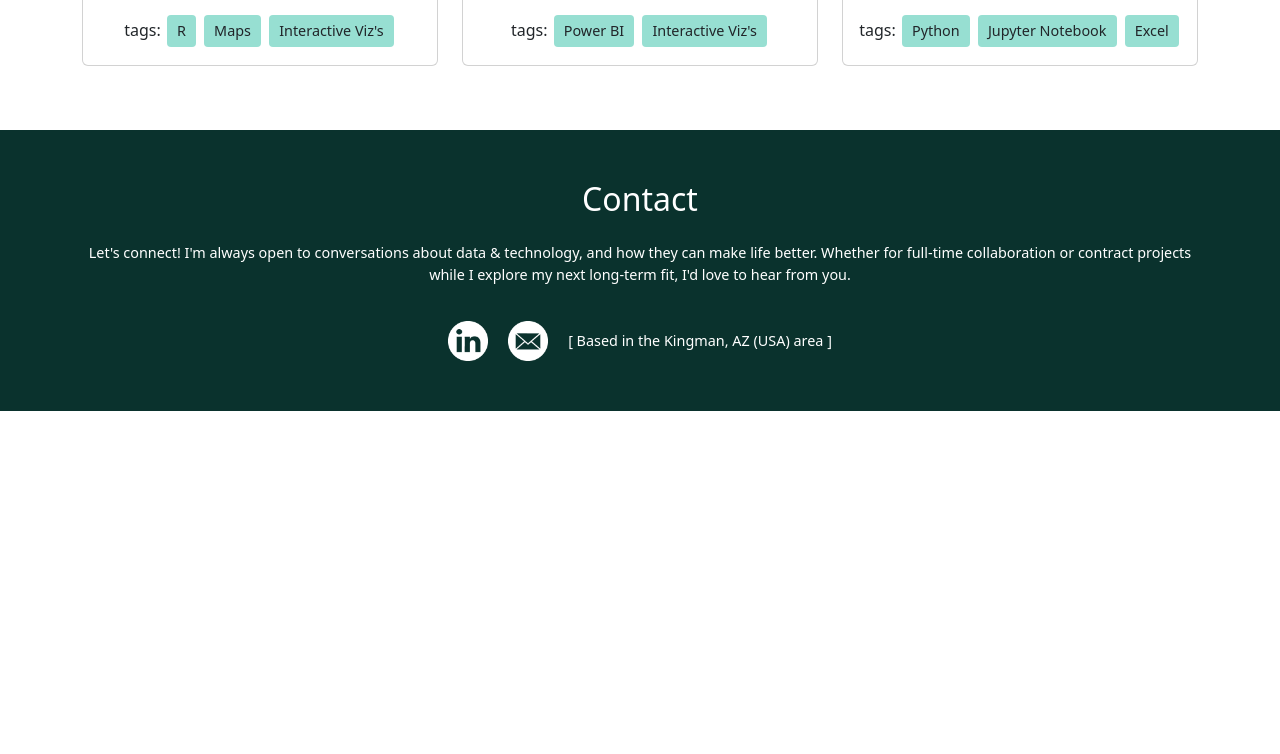
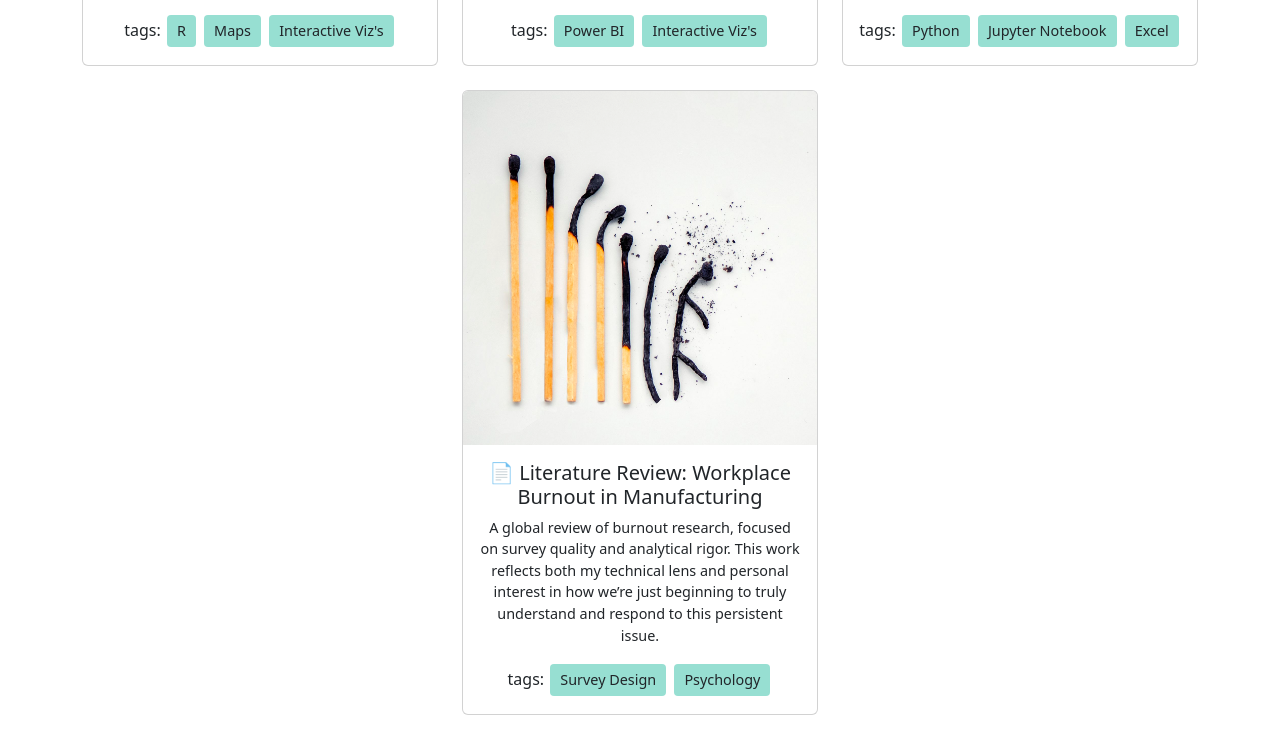
Before and after one commit to cmgray00/cmgray00.github.io, a plain HTML site: page index.html in a window 1280 px wide. Shown: the part 1806-2560 px from the top of the page. Before the commit the page ends 2217 px from the top, so only its background shows below. Drawn offline with nearby package versions, Linux system fonts and the light colour scheme.

Commit message:
Added burnout literature review card

```diff
--- a/index.html
+++ b/index.html
@@ -294,6 +294,35 @@
 		  <!-- </a> -->
         </div>
 
+		<!-- 7th Project Card -->
+        <div class="col-md-4 mb-4">
+		<a href='literature_review-workplace_burnout_in_mfg_and_costs.pdf' class='text-decoration-none text-reset' target="_blank">
+          <div class="card h-100">
+		  <div class='card-img-container'>
+            <img
+			  src="images/projects/burnout.jpg"
+              class="card-img-top"
+              alt="Literature Review: Workplace burnout in manufacturing and its costs"
+            />
+		  </div>
+            <div class="card-body d-flex flex-column">
+              <h5 class="card-title">📄 Literature Review: Workplace Burnout in Manufacturing</h5>
+              <p class="card-text">
+				A global review of burnout research, focused on survey quality and analytical rigor.
+				This work reflects both my technical lens and personal interest in how we’re just beginning
+				to truly understand and respond to this persistent issue.
+              </p>
+				 <!-- Skill textbox -->
+                <div class="mt-auto">tags:
+                  <span class="skill-box">Survey Design</span>
+				  <span class="skill-box">Psychology</span>
+                </div>
+
+              </div>
+          </div>
+		</a>
+        </div>
+
 	</div><!-- End of row -->
 	</div><!-- End of container -->
  </section>
```
Also changed, not shown: airline_fare_maps.html (+1 -1 lines), music_maps.html (+1 -1 lines), images/projects/burnout.jpg (added).
